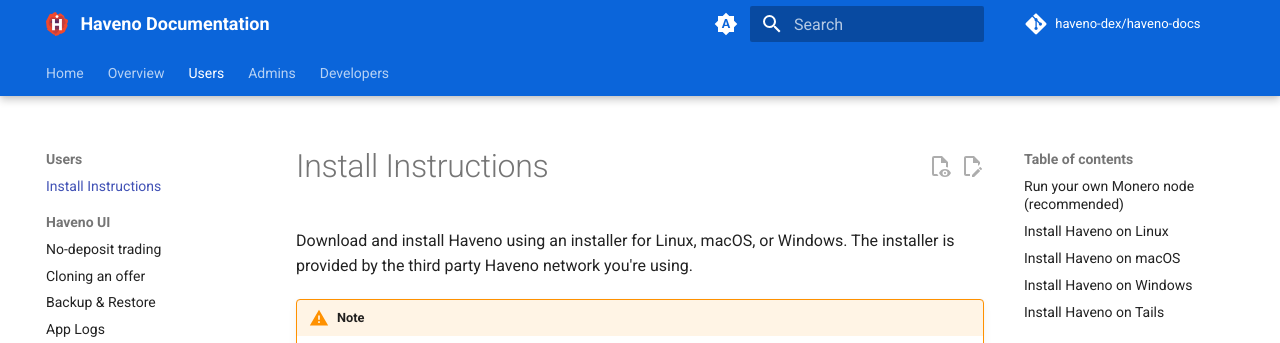
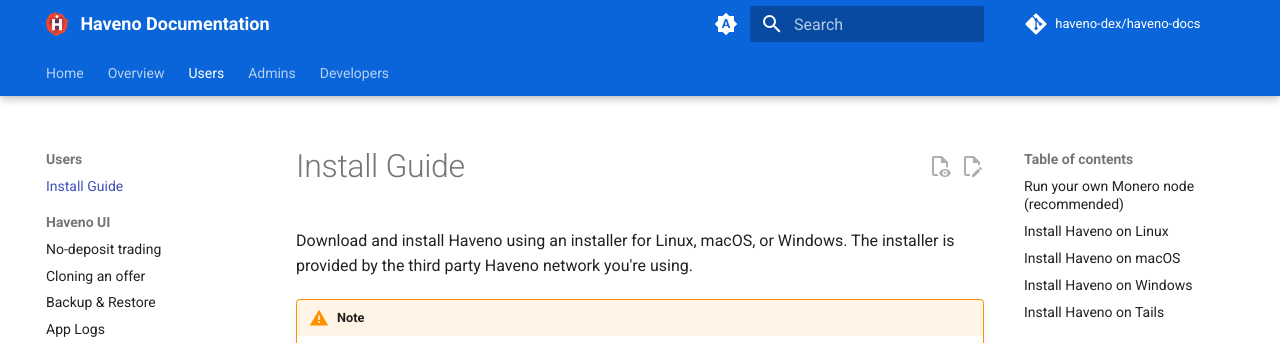
Before and after one commit to haveno-dex/haveno-docs, an MkDocs documentation site: the page built from docs/users/install_guide.md, in a window 1280 px wide and 900 px high. Shown: the top 343 px of the window. Built offline with MkDocs 1.6.1 and Material for MkDocs 9.7.7, drawn with Linux system fonts in a browser that asks for light colours; plug-ins that fetch from the network failed and are left out; comment, search, counter and statistics services are not loaded; the version menu is left out.

Commit message:
rename 'Install Instructions' to 'Install Guide' (#82)

```diff
--- a/docs/users/install_instructions.md
+++ b/docs/users/install_guide.md
@@ -1,4 +1,4 @@
-# Install Instructions
+# Install Guide
 
 Download and install Haveno using an installer for Linux, macOS, or Windows. The installer is provided by the third party Haveno network you're using.
 
--- a/mkdocs.yml
+++ b/mkdocs.yml
@@ -140,7 +140,7 @@
       - Zelle: 'overview/payment_methods/Zelle.md'
     - Account limits: 'overview/account_limits.md'
 - Users:
-  - Install Instructions: 'users/install_instructions.md'
+  - Install Guide: 'users/install_guide.md'
   - Haveno UI:
     - No-deposit trading: 'users/haveno-ui/no_deposit.md'
     - Cloning an offer: 'users/haveno-ui/cloning_an_offer.md'
```
